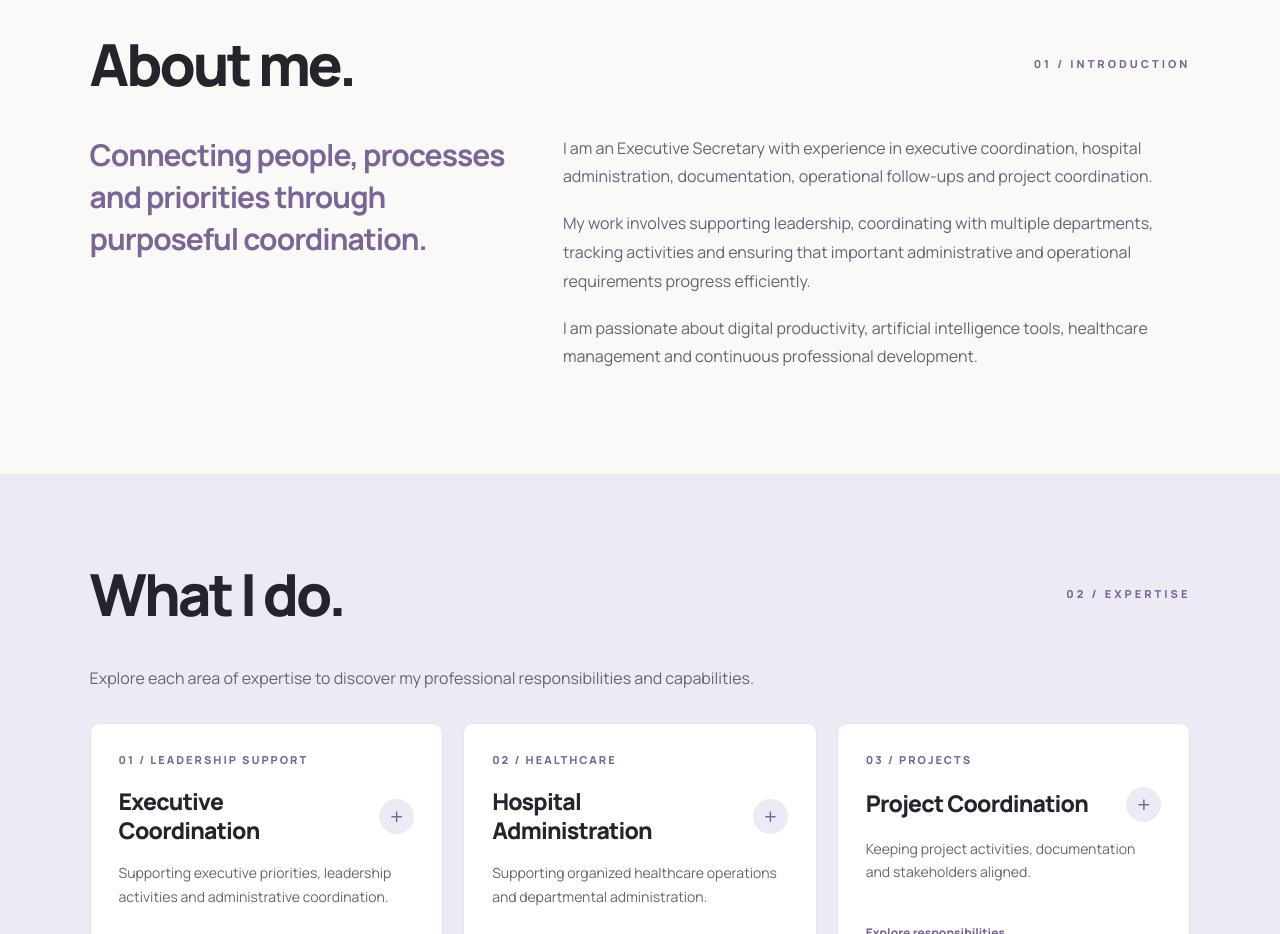
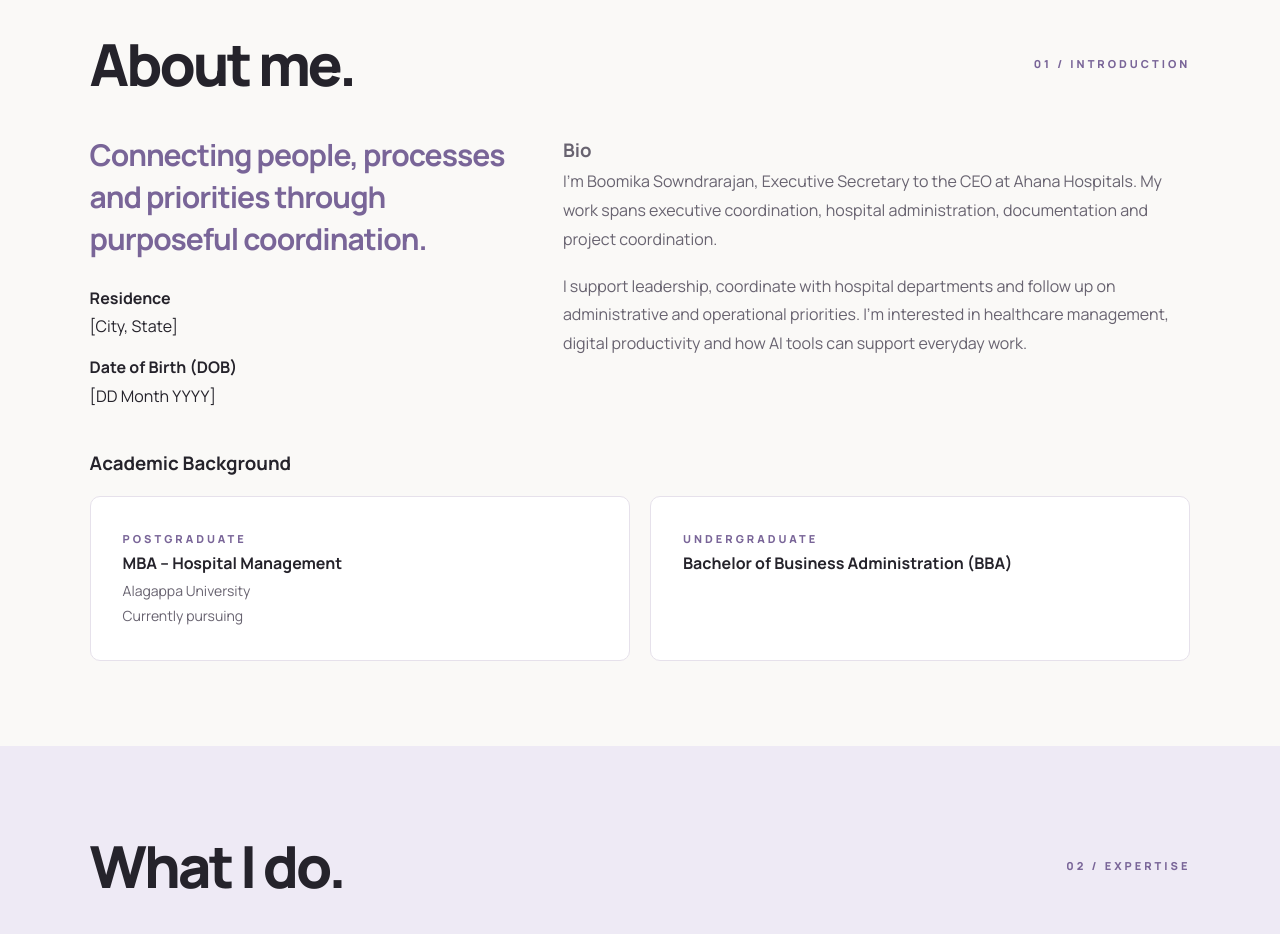
Before and after one commit to Boomikasowndrarajan/boomikasowndrarajan.github.io, a plain HTML site: page index.html in a window 1280 px wide. Shown: the part 1020-1954 px from the top of the page. Drawn offline with Linux system fonts and the light colour scheme.

Commit message:
Commit directly to the main branch

```diff
--- a/index.html
+++ b/index.html
@@ -840,29 +840,55 @@
     </div>
 
     <div class="about-grid">
-          <div class="about-highlight">
+      <div>
+        <p class="about-highlight">
           Connecting people, processes and priorities through purposeful coordination.
+        </p>
+
+        <dl style="margin-top: 24px;">
+          <dt><strong>Residence</strong></dt>
+          <dd>[City, State]</dd>
+
+          <dt style="margin-top: 12px;"><strong>Date of Birth (DOB)</strong></dt>
+          <dd>[DD Month YYYY]</dd>
+        </dl>
       </div>
+
       <div class="about-text">
+        <h3>Bio</h3>
         <p>
-              I am an Executive Secretary with experience in executive coordination,
-              hospital administration, documentation, operational follow-ups
-              and project coordination.
+          I’m Boomika Sowndrarajan, Executive Secretary to the CEO at Ahana
+          Hospitals. My work spans executive coordination, hospital
+          administration, documentation and project coordination.
         </p>
         <p>
-              My work involves supporting leadership, coordinating with multiple
-              departments, tracking activities and ensuring that important
-              administrative and operational requirements progress efficiently.
+          I support leadership, coordinate with hospital departments and
+          follow up on administrative and operational priorities. I’m
+          interested in healthcare management, digital productivity and
+          how AI tools can support everyday work.
         </p>
-            <p>
-              I am passionate about digital productivity, artificial intelligence
-              tools, healthcare management and continuous professional development.
-            </p>
+      </div>
+    </div>
+
+    <div id="education" style="margin-top: 36px;">
+      <h3 style="margin-bottom: 16px;">Academic Background</h3>
+
+      <div class="education-grid">
+        <div class="education-card">
+          <div class="label">Postgraduate</div>
+          <h4>MBA – Hospital Management</h4>
+          <p>Alagappa University</p>
+          <p>Currently pursuing</p>
+        </div>
+
+        <div class="education-card">
+          <div class="label">Undergraduate</div>
+          <h4>Bachelor of Business Administration (BBA)</h4>
+        </div>
       </div>
     </div>
   </div>
 </section>
-
     <section id="expertise" class="reveal">
       <div class="container">
         <div class="section-heading">
```
Lines whose indentation alone changed are shown as unchanged.
